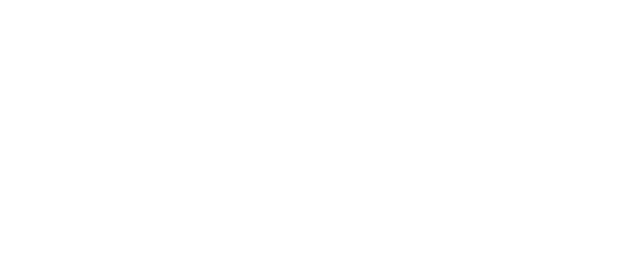
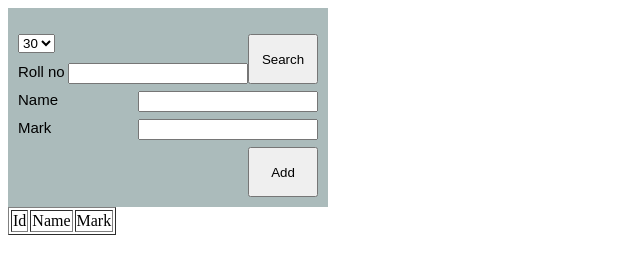
Before and after one commit to jaisonjustus/Webbase.js, a plain HTML site: page index.html in a window 1280 px wide. Shown: the whole page, without its empty margins (0-640 px from the left). Drawn offline with nearby package versions, Linux system fonts and the light colour scheme.

Commit message:
Update the demo html file
add some interactive give to the demo page

```diff
--- a/index.html
+++ b/index.html
@@ -1,10 +1,127 @@
 <html>
     <head>
+    	<style>
+
+    		fieldset	{
+    			margin: 0;
+    			padding: 0;
+    			border: 0;
+    			background-color: #abbbbb;
+    		}
+
+    		#user-form {
+    			width: 300px;
+    			height: auto;
+    			padding: 10px 10px 10px 10px;
+    		}
+
+    		#user-form label	{
+    			width:70px;
+    			font: 15px Arial;
+    		}
+
+    		#user-form input[type=text]	{
+    			width:180px;
+    			float: right;
+    		}
+
+    		#user-form input[type=button]	{
+    			width: 70px;
+    			height: 50px;
+    			float:right;
+    		}
+
+    		/*#user-form select	{
+    			float:right;
+    		}*/
+
+    		#user-form ul	{
+    			list-style: none;
+    			padding: 0px 0px 10px 0px;
+    		}
+
+    		#user-form li 	{
+    			margin: 10px 0px 0px 0px;
+    		}
+    	</style>
 	</head>
 	<body>
+		<fieldset id="user-form">
+			<ul>
+				<li>
+					<input type="button" id="search" name="search" value="Search"/>
+					<select id="mark-criteria">
+						<option value="30">30</option>
+						<option value="40">40</option>
+						<option value="50">50</option>
+						<option value="60">60</option>
+						<option value="70">70</option>
+						<option value="80">80</option>
+						<option value="90">90</option>
+					</select>
+				</li>
+				<li></li>
+				<li>
+					<label for="id"> Roll no  </label>
+					<input type="text" id="id" name="id"/>
+				</li>
+				<li>
+					<label for="name"> Name  </label>
+					<input type="text" id="name" name="name"/>
+				</li>
+				<li>
+					<label for="mark"> Mark  </label>
+					<input type="text" id="mark" name="mark"/>
+				</li>
+				<li>
+					<input type="button" id="add" name="add" value="Add"/>
+				</li>
+			</ul>
+		</fieldset>
+
+		<table id="data-view" border="1">
+			<thead>
+				<td>Id</td>
+				<td>Name</td>
+				<td>Mark</td>
+			</thead>
+		</table>
+
+		<table id="search-view">
+		</table>
+
+		<script type="text/javascript" src="https://ajax.googleapis.com/ajax/libs/jquery/1.7.2/jquery.min.js"></script>
 		<script type="text/javascript" src="webbase-1.0.0.js"></script>
 		<script type="text/javascript">
-			console.log('---------> Webbase.js --------> ', new Date());
+			$(document).ready(function()	{
+				Webbase.Storage.create('student',{
+					id : 'number',
+					name : 'string',
+					marks : 'number'
+				});
+
+				$('#add').live('click', function()	{
+					Webbase.Storage.insert('student',{
+						id : parseInt($('#id').val()),
+						name : $('#name').val(),
+						marks : parseInt($('#mark').val())
+					});
+
+					$('#data-view').append("<tr><td>"+parseInt($('#id').val())+"</td><td>"+$('#name').val()+"</td><td>"+parseInt($('#mark').val())+"</td></tr>");
+				});
+
+				$("#search").live('click', function()	{
+					var data = Webbase.Storage.select('name').from('student').where('{marks} > ' + $("#mark-criteria :selected").val()).find();
+					$("#search-view").html('');
+					$("#search-view").append("<thead><td>Name<td></thead>")
+					for(var i = 0; i <= data.length; i++)	{
+						$("#search-view").append("<tr><td>"+data[i].name+"</td></tr>")
+					}
+				});
+			});
+
+			/*console.log('---------> Webbase.js --------> ', new Date());
+
 			Webbase.Storage.create('student',{
 				id : 'number',
 				name : 'string',
@@ -30,7 +147,7 @@
 			});
 
             console.log(Webbase.Storage.select('name,marks').from('student').where('{marks} > 40 && {marks} < 60 && {id} >= 5225').find());
-            console.log(Webbase.Storage.select('*').from('student').where('{marks} > 40 && {marks} < 60 && {id} >= 5225').find());
+            console.log(Webbase.Storage.select('*').from('student').where('{marks} > 40 && {marks} < 60 && {id} >= 5225').find());*/
 		</script>
 	</body>
 </html>
```
